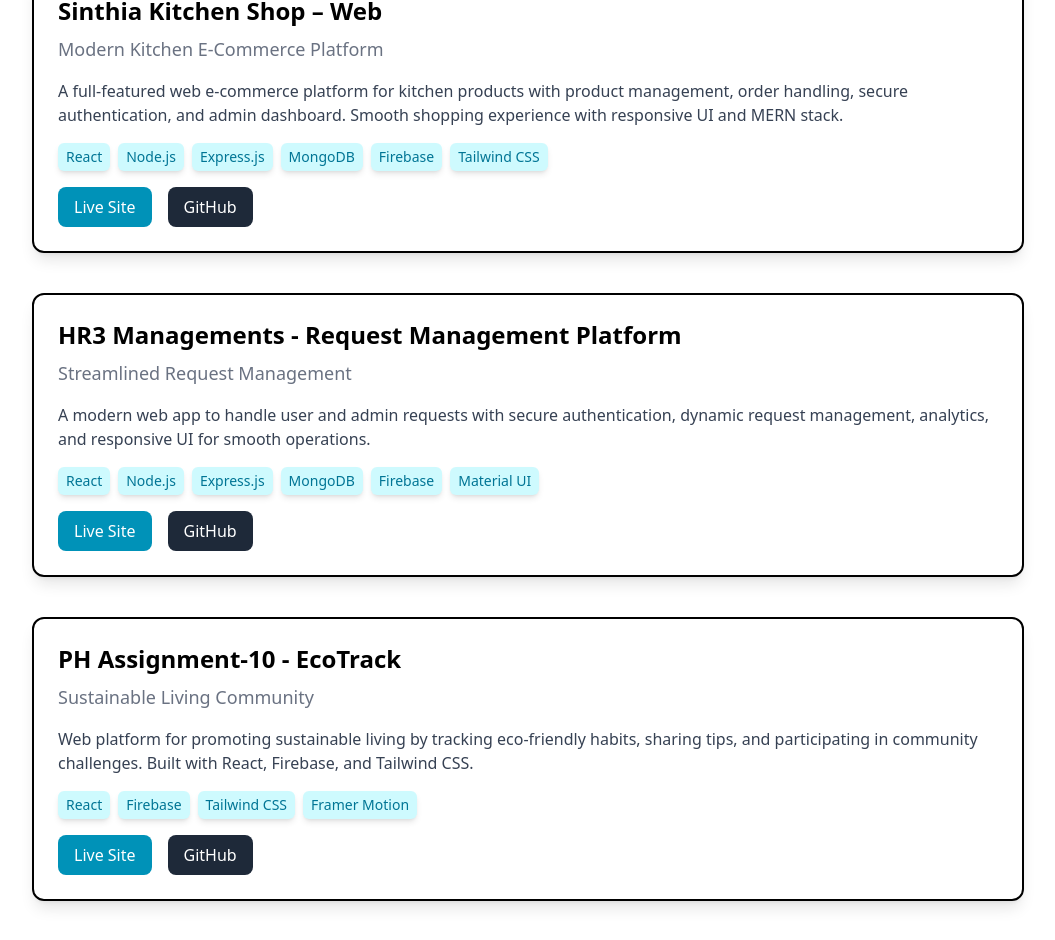
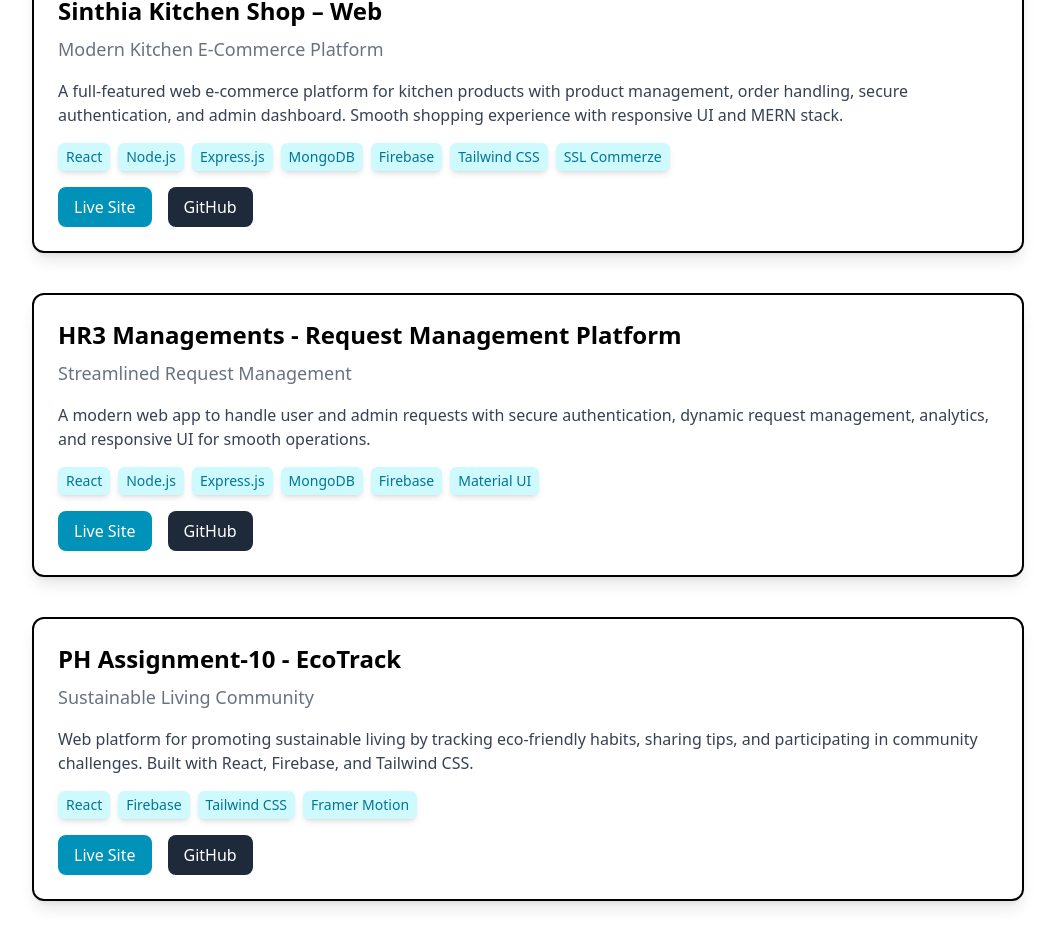
Before and after one commit to mrirakib04/portfolio-practice-1, a React (Vite) app: page / in a window 1280 px wide. Shown: the part 1551-2491 px from the top of the page, without its empty margins (112-1167 px from the left). Built offline with nearby package versions, Linux system fonts and the light colour scheme.

Commit message:
readme added

```diff
--- a/src/components/ProjectsSection.jsx
+++ b/src/components/ProjectsSection.jsx
@@ -13,6 +13,7 @@
       "MongoDB",
       "Firebase",
       "Tailwind CSS",
+      "SSL Commerze",
     ],
     live: "https://mrirakib-sks-web-test.netlify.app/",
     github: "https://github.com/mrirakib04/sks-web",
```
Also changed, not shown: 1 other file (tests, documents, lock files or other folders).
